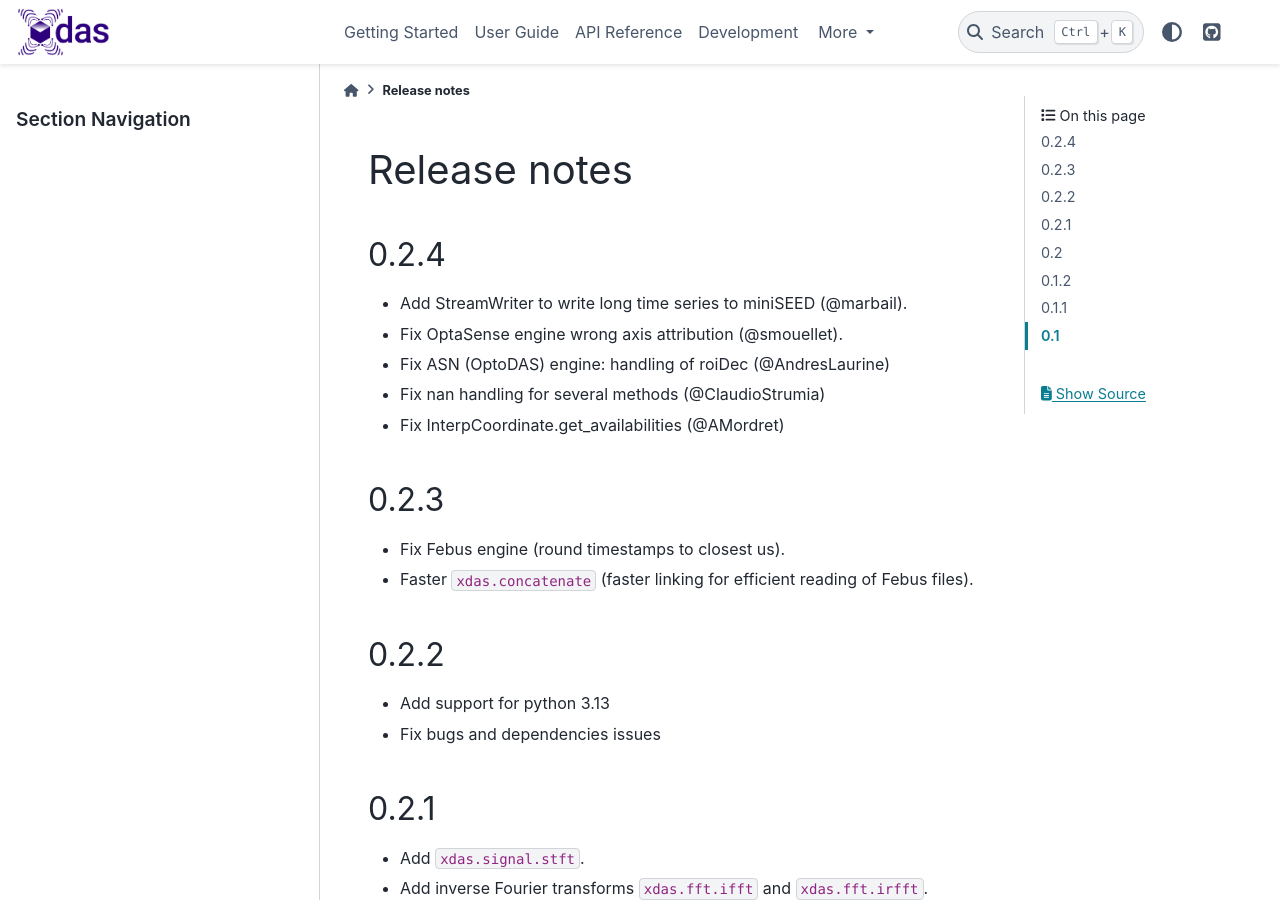
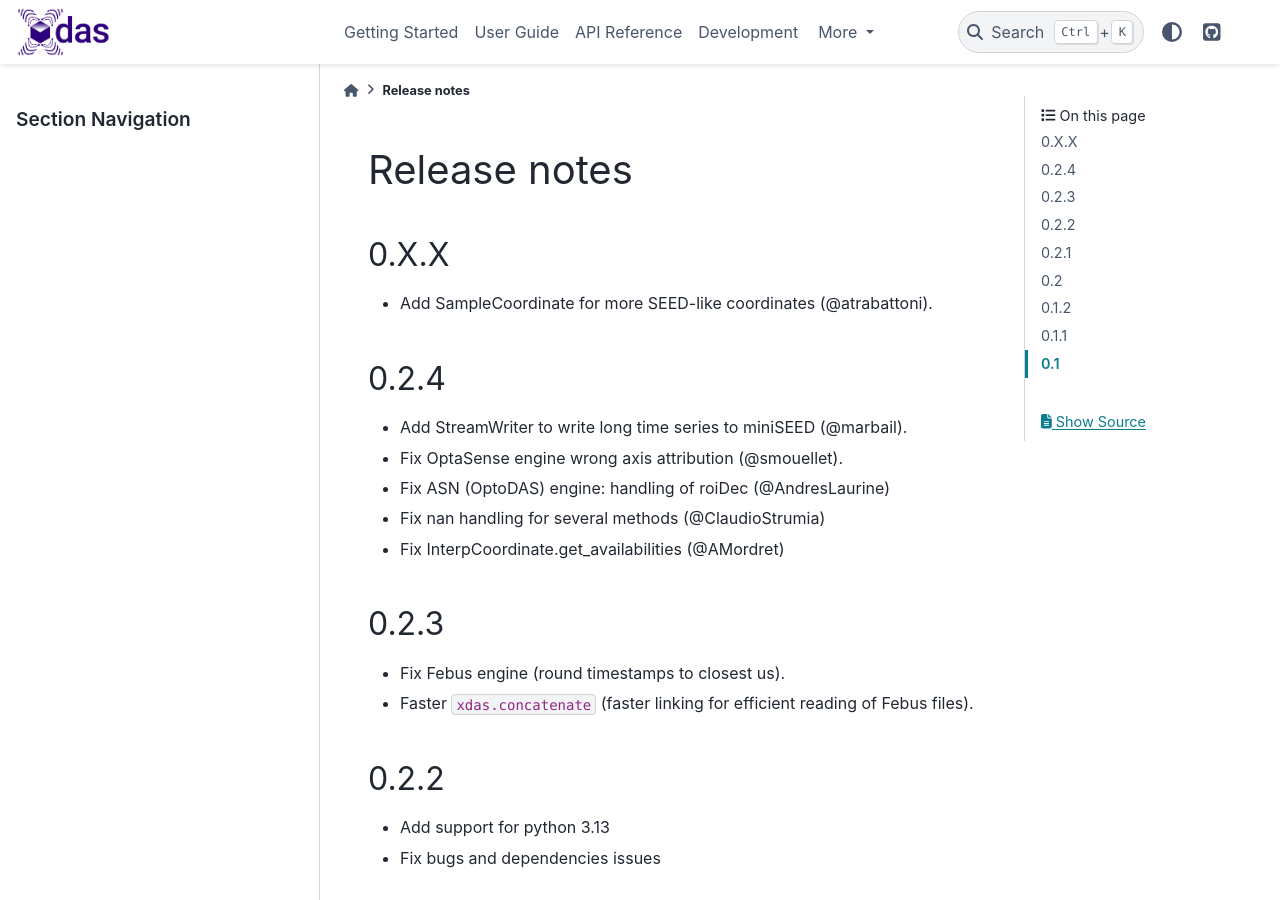
Before and after one commit to xdas-dev/xdas, a Sphinx documentation site: the page built from docs/release-notes.md, in a window 1280 px wide and 900 px high. Built offline with Sphinx 7.4.7 and the PyData theme 0.15.4, drawn with Linux system fonts in a browser that asks for light colours.

Commit message:
Add  release notes for SampleCoordinate feature

```diff
--- a/docs/release-notes.md
+++ b/docs/release-notes.md
@@ -1,4 +1,7 @@
 # Release notes
+
+## 0.X.X
+- Add SampleCoordinate for more SEED-like coordinates (@atrabattoni).
 
 ## 0.2.4
 - Add StreamWriter to write long time series to miniSEED (@marbail).
```
